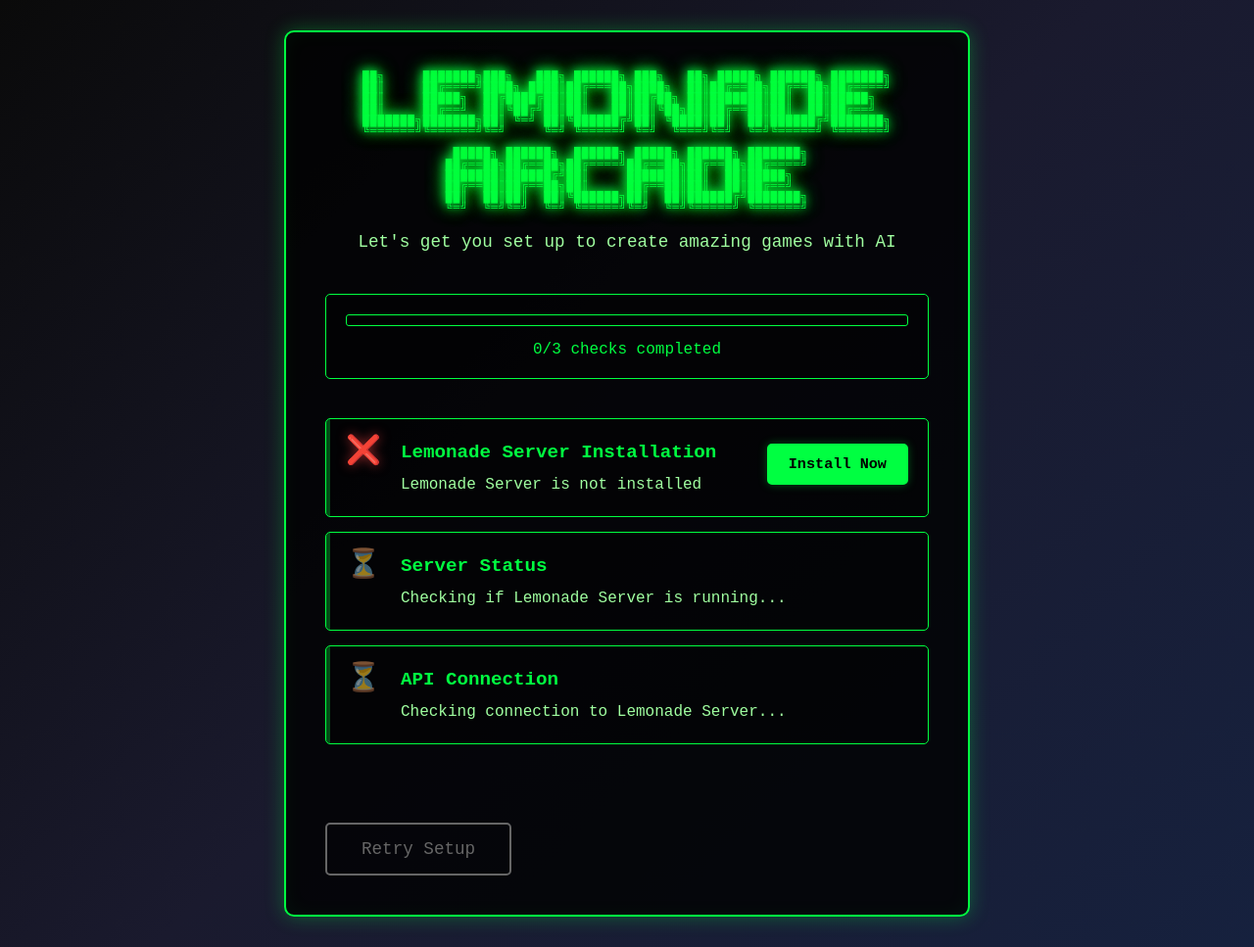
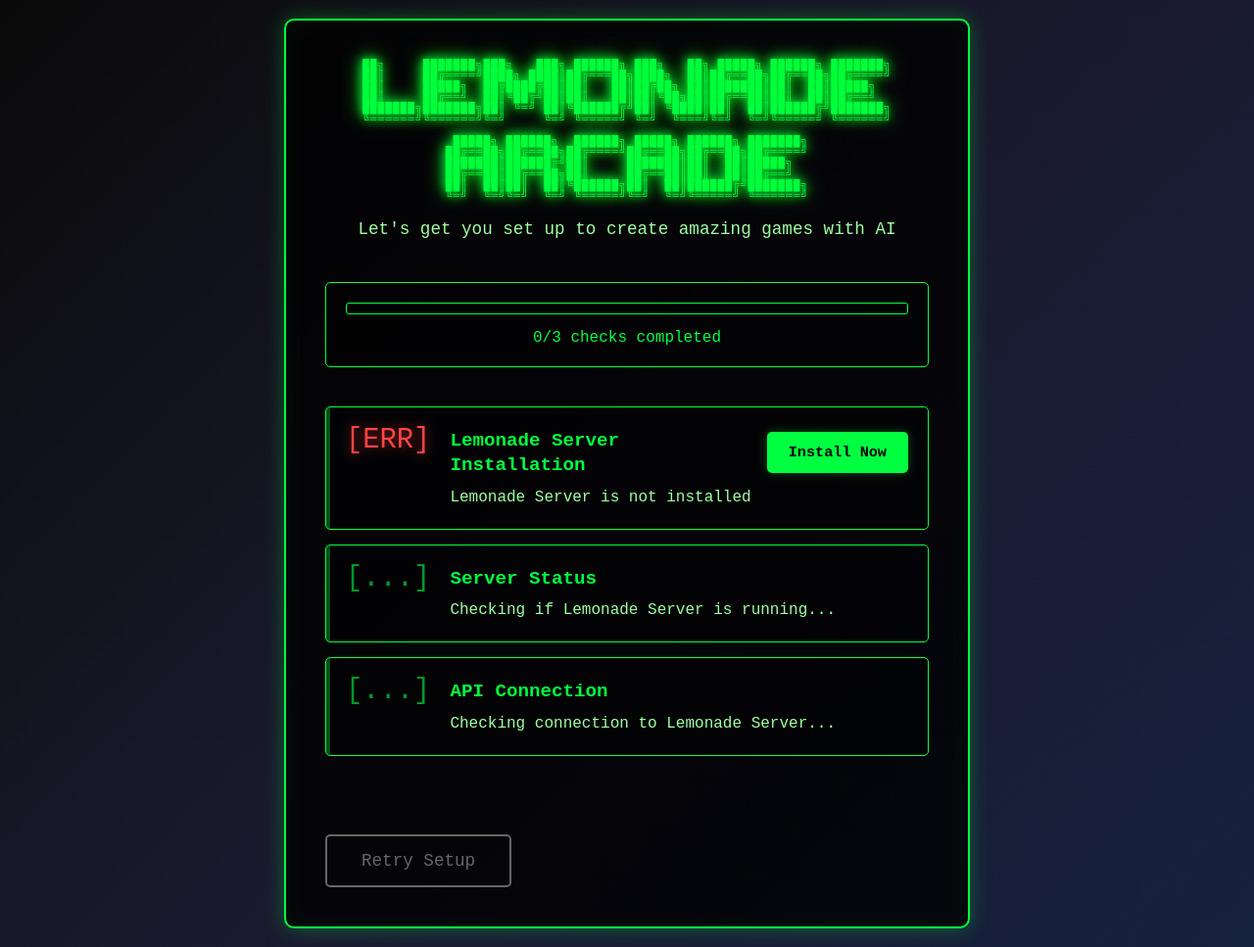
Before and after one commit to lemonade-sdk/infinity-arcade, a FastAPI app: page / in a window 1280 px wide. Shown: the whole page at 98% size. Run offline with FastAPI, Linux system fonts and the light colour scheme; data that the repository does not hold is empty; parts of the project's set-up code (start-up, migrations or seed data) failed here and were passed over.

Commit message:
Looks even nicer

```diff
--- a/lemonade_arcade/static/app.js
+++ b/lemonade_arcade/static/app.js
@@ -31,7 +31,7 @@ class SetupManager {
 
         if (progressText) {
             if (completed === this.totalChecks) {
-                progressText.textContent = 'Setup complete! 🎉';
+                progressText.textContent = 'Setup complete! >>> READY TO LAUNCH <<<';
                 this.showLetsGoButton();
             } else {
                 progressText.textContent = `${completed}/${this.totalChecks} checks completed`;
@@ -47,15 +47,15 @@ class SetupManager {
         if (icon) {
             icon.className = 'check-icon';
             if (status === 'pending') {
-                icon.textContent = '⏳';
+                icon.textContent = '[...]';
                 icon.classList.add('pending');
             } else if (status === 'success') {
-                icon.textContent = '✅';
+                icon.textContent = '[OK]';
                 icon.classList.add('success');
                 this.checks[checkName].completed = true;
                 this.checks[checkName].inProgress = false;
             } else if (status === 'error') {
-                icon.textContent = '❌';
+                icon.textContent = '[ERR]';
                 icon.classList.add('error');
                 this.checks[checkName].completed = false;
                 this.checks[checkName].inProgress = false;
@@ -396,7 +396,7 @@ async function copyPrompt() {
             // Show temporary feedback
             const button = document.getElementById('copyPrompt');
             const originalText = button.innerHTML;
-            button.innerHTML = '✅ Copied!';
+            button.innerHTML = '[OK] Copied!';
             setTimeout(() => {
                 button.innerHTML = originalText;
             }, 1500);
--- a/lemonade_arcade/templates/index.html
+++ b/lemonade_arcade/templates/index.html
@@ -88,7 +88,7 @@
 
                     <ul class="setup-checklist">
                         <li class="checklist-item" id="checkInstalled">
-                            <div class="check-icon" id="iconInstalled">⏳</div>
+                            <div class="check-icon" id="iconInstalled">[...]</div>
                             <div class="check-content">
                                 <div class="check-title">Lemonade Server Installation</div>
                                 <div class="check-description" id="descInstalled">Checking if Lemonade Server is installed...</div>
@@ -99,7 +99,7 @@
                         </li>
 
                         <li class="checklist-item" id="checkRunning">
-                            <div class="check-icon" id="iconRunning">⏳</div>
+                            <div class="check-icon" id="iconRunning">[...]</div>
                             <div class="check-content">
                                 <div class="check-title">Server Status</div>
                                 <div class="check-description" id="descRunning">Checking if Lemonade Server is running...</div>
@@ -110,7 +110,7 @@
                         </li>
 
                         <li class="checklist-item" id="checkConnection">
-                            <div class="check-icon" id="iconConnection">⏳</div>
+                            <div class="check-icon" id="iconConnection">[...]</div>
                             <div class="check-content">
                                 <div class="check-title">API Connection</div>
                                 <div class="check-description" id="descConnection">Checking connection to Lemonade Server...</div>
@@ -122,7 +122,7 @@
                     </ul>
 
                     <div class="setup-actions">
-                        <button class="lets-go-btn" id="letsGoBtn" style="display: none;">Let's Go! 🚀</button>
+                        <button class="lets-go-btn" id="letsGoBtn" style="display: none;">LET'S GO! >>></button>
                         <button class="retry-btn" id="retryBtn" style="display: none;">Retry Setup</button>
                     </div>
                 </div>
```
